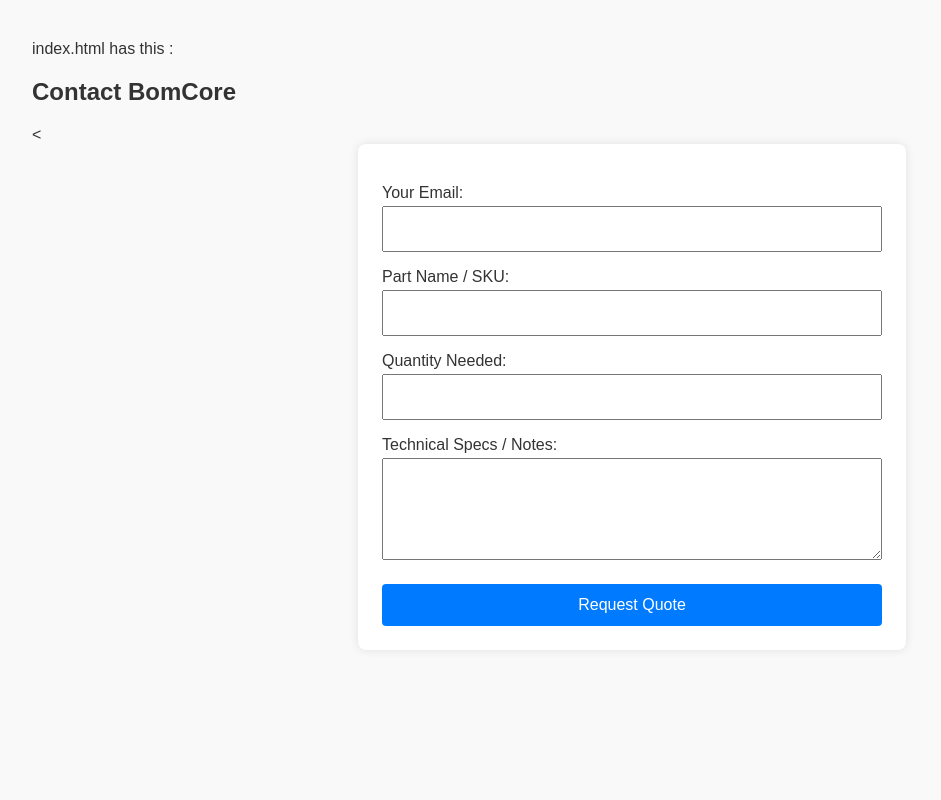
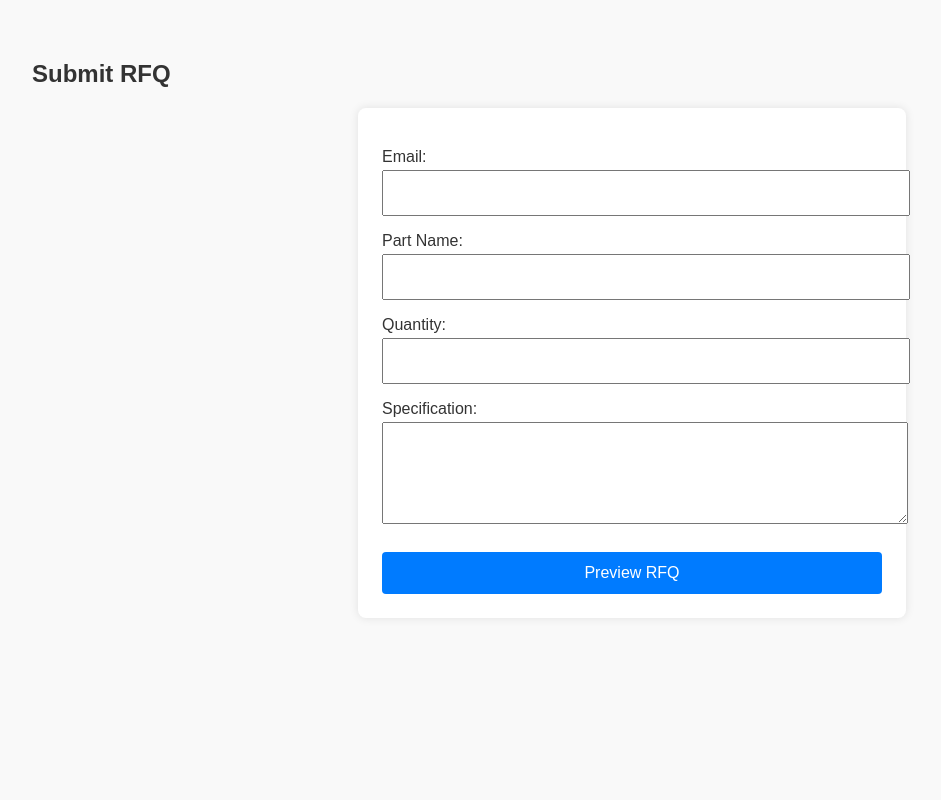
Before and after one commit to nutricom/bomcore-backend, a Flask app: page / in a window 1280 px wide. Shown: the whole page, without its empty margins (8-949 px from the left). Run offline with Flask 3, Linux system fonts and the light colour scheme; parts of the project's set-up code (start-up, migrations or seed data) failed here and were passed over.

Commit message:
Finalize RFQ preview and form submission logic

```diff
--- a/app.py
+++ b/app.py
@@ -22,20 +22,15 @@
     }
   ]
 }
-from flask import Flask, render_template
+
+from flask import Flask, render_template, request, redirect, url_for, session
 
 app = Flask(__name__)
+app.secret_key = "temporary_secret"  # Needed for session
 
 @app.route("/")
 def home():
     return render_template("index.html")
-
-@app.route("/healthz")
-def health():
-    return {"status": "ok"}
-from flask import request, redirect, url_for, session
-
-app.secret_key = "temporary_secret"  # Needed for session
 
 @app.route("/submit", methods=["POST"])
 def submit():
@@ -56,9 +51,14 @@
         "spec": "n/a"
     })
     return render_template("preview.html", rfq=rfq)
+
 @app.route("/thanks")
 def thanks():
     return render_template("thanks.html")
 
+@app.route("/healthz")
+def health():
+    return {"status": "ok"}
+
 if __name__ == "__main__":
     app.run(debug=True, host="0.0.0.0", port=5050)
--- a/templates/index.html
+++ b/templates/index.html
@@ -1,9 +1,8 @@
-index.html has this : <!DOCTYPE html>
+<!DOCTYPE html>
 <html lang="en">
 <head>
   <meta charset="UTF-8" />
-  <meta name="viewport" content="width=device-width, initial-scale=1.0"/>
-  <title>BomCore Contact</title>
+  <title>BomCore RFQ Form</title>
   <style>
     body {
       font-family: Arial, sans-serif;
@@ -43,21 +42,21 @@
   </style>
 </head>
 <body>
-  <h2>Contact BomCore</h2>
-<<form action="https://formspree.io/f/mkgbnelg" method="POST">
-  <input type="hidden" name="_redirect" value="/thanks">
+  <h2>Submit RFQ</h2>
+  <form action="/submit" method="POST">
+    <label for="email">Email:</label>
+    <input name="email" type="email" required>
 
-  <label for="email">Your Email:</label>
-  <input type="email" name="email" id="email" required>
+    <label for="part">Part Name:</label>
+    <input name="part" type="text" required>
 
-  <label for="part">Part Name / SKU:</label>
-  <input type="text" name="part" id="part" required>
+    <label for="quantity">Quantity:</label>
+    <input name="quantity" type="number" required>
 
-  <label for="quantity">Quantity Needed:</label>
-  <input type="number" name="quantity" id="quantity" required>
+    <label for="spec">Specification:</label>
+    <textarea name="spec" rows="4" required></textarea>
 
-  <label for="spec">Technical Specs / Notes:</label>
-  <textarea name="spec" id="spec" rows="4"></textarea>
-
-  <button type="submit">Request Quote</button>
-</form>
+    <button type="submit">Preview RFQ</button>
+  </form>
+</body>
+</html>
```
